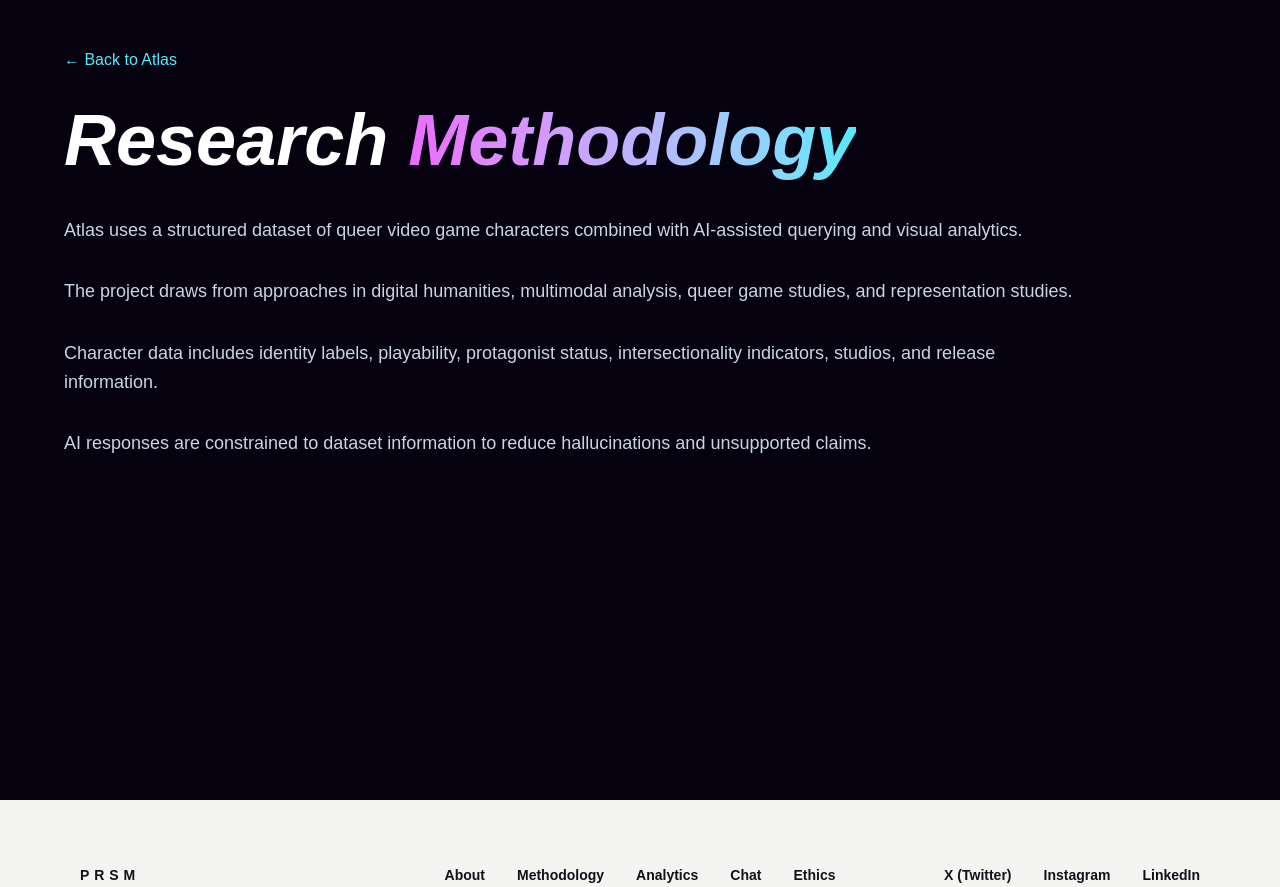
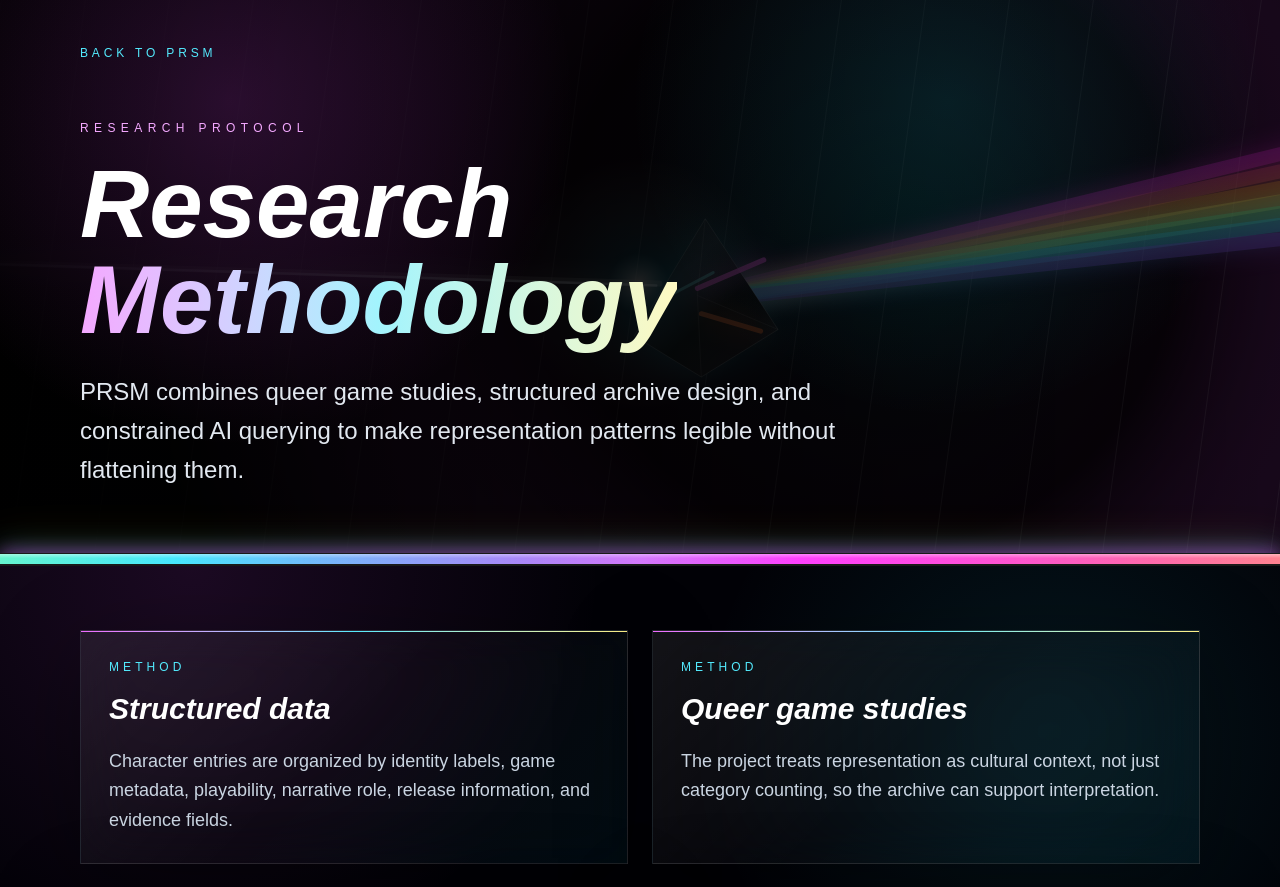
Before and after one commit to renanuhoh-crypto/queer-video-game-character-atlas, a Next.js app: page /methodology in a window 1280 px wide. Shown: the top 887 px of the page. Built offline with nearby package versions, Linux system fonts and the light colour scheme.

Commit message:
apply prism aesthetic to inner pages

```diff
--- a/src/app/about/page.tsx
+++ b/src/app/about/page.tsx
@@ -1,25 +1,51 @@
-import Link from "next/link";
+import PrismPageHero from "@/components/PrismPageHero";
+
+const PANEL =
+  "relative overflow-hidden border border-white/10 bg-[linear-gradient(135deg,rgba(255,255,255,0.075),rgba(255,255,255,0.025)_48%,rgba(34,211,238,0.055))] p-7 shadow-[0_24px_90px_rgba(0,0,0,0.35)] backdrop-blur-xl";
+
+const goals = [
+  {
+    title: "Representation",
+    text: "Make queer video game characters more visible through structured, searchable data.",
+  },
+  {
+    title: "Research",
+    text: "Support analysis of identity, playability, narrative role, intersectionality, and representation quality.",
+  },
+  {
+    title: "Access",
+    text: "Create a public-facing interface where users can ask questions about queer game characters naturally.",
+  },
+];
+
+const quickFacts = [
+  ["Name", "PRSM"],
+  ["Project type", "AI-assisted queer game archive"],
+  ["Focus", "Queer video game characters"],
+  ["Status", "Prototype v1.0"],
+];
 
 export default function AboutPage() {
   return (
-    <main className="min-h-screen bg-[#05010f] px-8 py-10 text-white">
-      <div className="mx-auto max-w-6xl">
-        <Link href="/" className="text-sm text-cyan-300 hover:underline">
-          ← Back to PRSM
-        </Link>
+    <main className="min-h-screen bg-[#020207] text-white">
+      <PrismPageHero
+        eyebrow="Archive identity"
+        title="About"
+        accent="PRSM"
+        description="PRSM is a digital humanities prototype for reading queer game representation through structured data, visual analytics, and AI-assisted querying."
+      />
 
-        <h1 className="mt-8 text-center text-5xl font-black italic">
-          About{" "}
-          <span className="bg-gradient-to-r from-fuchsia-400 via-violet-400 to-cyan-300 bg-clip-text text-transparent">
-            PRSM
-          </span>
-        </h1>
+      <section className="relative px-8 py-16 md:px-14 lg:px-20">
+        <div className="pointer-events-none absolute inset-0 bg-[radial-gradient(circle_at_12%_0%,rgba(217,70,239,0.12),transparent_30%),radial-gradient(circle_at_88%_14%,rgba(34,211,238,0.1),transparent_28%)]" />
 
-        <section className="mt-12 grid gap-10 md:grid-cols-[1fr_340px]">
-          <div className="rounded-3xl border border-white/10 bg-white/[0.04] p-8">
-            <h2 className="text-xl font-black text-cyan-300">Description</h2>
+        <div className="relative z-10 mx-auto grid max-w-[1500px] gap-8 lg:grid-cols-[1.2fr_0.8fr]">
+          <section className={PANEL}>
+            <div className="pointer-events-none absolute inset-x-0 top-0 h-px bg-gradient-to-r from-fuchsia-400 via-cyan-300 to-yellow-200" />
+            <p className="font-mono text-xs uppercase tracking-[0.34em] text-cyan-300">
+              Description
+            </p>
 
-            <div className="mt-4 space-y-5 text-base leading-relaxed text-slate-300">
+            <div className="mt-6 space-y-5 text-lg leading-relaxed text-slate-300">
               <p>
                 PRSM is an AI-assisted research platform for exploring queer
                 representation in video games.
@@ -33,134 +59,73 @@ export default function AboutPage() {
               </p>
 
               <p>
-                PRSM is designed as a living digital humanities prototype: a
-                searchable archive interface that makes patterns of queer game
-                representation easier to explore while keeping the data
-                grounded, structured, and reviewable.
+                PRSM is designed as a living archive interface: a way to make
+                patterns of queer game representation easier to explore while
+                keeping the data grounded, structured, and reviewable.
               </p>
             </div>
-          </div>
+          </section>
 
-          <aside className="rounded-3xl border border-cyan-300/20 bg-cyan-300/10 p-6 text-sm">
-            <h2 className="mb-5 text-lg font-black text-cyan-300">
-              Quick Facts
-            </h2>
+          <aside className={PANEL}>
+            <div className="pointer-events-none absolute inset-x-0 top-0 h-px bg-gradient-to-r from-fuchsia-400 via-cyan-300 to-yellow-200" />
+            <p className="font-mono text-xs uppercase tracking-[0.34em] text-fuchsia-300">
+              Quick facts
+            </p>
 
-            <div className="space-y-5 text-slate-200">
-              <div>
-                <p className="font-black text-white">Name</p>
-                <p>PRSM</p>
-              </div>
-
-              <div>
-                <p className="font-black text-white">Project type</p>
-                <p>AI-assisted queer game archive</p>
-              </div>
-
-              <div>
-                <p className="font-black text-white">Focus</p>
-                <p>Queer video game characters</p>
-              </div>
-
-              <div>
-                <p className="font-black text-white">Status</p>
-                <p>Prototype v1.0</p>
-              </div>
+            <div className="mt-7 space-y-6">
+              {quickFacts.map(([label, value]) => (
+                <div key={label}>
+                  <p className="font-mono text-xs uppercase tracking-[0.24em] text-slate-500">
+                    {label}
+                  </p>
+                  <p className="mt-2 text-lg font-black text-white">{value}</p>
+                </div>
+              ))}
             </div>
           </aside>
-        </section>
+        </div>
 
-        <hr className="my-12 border-white/10" />
+        <div className="relative z-10 mx-auto mt-8 grid max-w-[1500px] gap-6 md:grid-cols-3">
+          {goals.map((goal) => (
+            <section key={goal.title} className={PANEL}>
+              <div className="pointer-events-none absolute inset-x-0 top-0 h-px bg-gradient-to-r from-fuchsia-400 via-cyan-300 to-yellow-200" />
+              <p className="font-mono text-xs uppercase tracking-[0.34em] text-cyan-300">
+                Goal
+              </p>
+              <h2 className="mt-4 text-2xl font-black italic text-white">
+                {goal.title}
+              </h2>
+              <p className="mt-5 leading-relaxed text-slate-300">{goal.text}</p>
+            </section>
+          ))}
+        </div>
 
-        <section>
-          <h2 className="text-center text-3xl font-black italic">
-            Project <span className="text-fuchsia-300">Goals</span>
+        <section className={`${PANEL} relative z-10 mx-auto mt-8 max-w-[1500px]`}>
+          <div className="pointer-events-none absolute inset-x-0 top-0 h-px bg-gradient-to-r from-fuchsia-400 via-cyan-300 to-yellow-200" />
+          <p className="font-mono text-xs uppercase tracking-[0.34em] text-yellow-200">
+            Research framework
+          </p>
+          <h2 className="mt-4 text-3xl font-black italic text-white">
+            A guided archive, not an unrestricted chatbot.
           </h2>
 
-          <div className="mt-8 grid gap-6 md:grid-cols-3">
-            {[
-              [
-                "Representation",
-                "Make queer video game characters more visible through structured, searchable data.",
-              ],
-              [
-                "Research",
-                "Support analysis of identity, playability, narrative role, intersectionality, and representation quality.",
-              ],
-              [
-                "Access",
-                "Create a public-facing interface where users can ask questions about queer game characters naturally.",
-              ],
-            ].map(([title, text]) => (
-              <div
-                key={title}
-                className="rounded-3xl border border-white/10 bg-white/[0.04] p-8 text-center"
-              >
-                <h3 className="font-black text-white">{title}</h3>
-                <div className="mx-auto mt-6 h-12 w-12 rounded-full bg-gradient-to-r from-fuchsia-400 to-cyan-300" />
-                <p className="mt-6 leading-relaxed text-slate-300">{text}</p>
-              </div>
-            ))}
-          </div>
-        </section>
-
-        <hr className="my-12 border-white/10" />
-
-        <section className="rounded-3xl border border-white/10 bg-white/[0.04] p-8">
-          <h2 className="text-center text-3xl font-black italic">
-            Research Framework
-          </h2>
-
-          <div className="mt-8 space-y-5 text-base leading-relaxed text-slate-300">
+          <div className="mt-6 grid gap-6 text-base leading-relaxed text-slate-300 md:grid-cols-3">
             <p>
               PRSM is informed by queer game studies, representation studies,
-              and digital humanities approaches to data visualization and
-              cultural analysis.
+              and digital humanities approaches to data visualization.
             </p>
-
             <p>
               The dataset includes fields such as character name, game title,
               release year, developer, gender, sexuality, identity category,
-              playability, narrative role, confirmation type,
-              intersectionality, and evidence source.
+              playability, narrative role, intersectionality, and evidence.
             </p>
-
             <p>
               The AI component answers using only the structured dataset,
-              allowing PRSM to work as a guided research interface rather than
-              an unrestricted chatbot.
+              allowing PRSM to work as a focused research interface.
             </p>
           </div>
         </section>
-
-        <hr className="my-12 border-white/10" />
-
-        <section>
-          <h2 className="text-center text-3xl font-black italic">
-            Current <span className="text-cyan-300">Scope</span>
-          </h2>
-
-          <div className="mt-8 grid gap-6 md:grid-cols-2">
-            <div className="rounded-3xl border border-white/10 bg-white/[0.04] p-8">
-              <h3 className="font-black text-fuchsia-300">Included</h3>
-              <p className="mt-5 leading-relaxed text-slate-300">
-                Queer video game characters, identity categories, game metadata,
-                playability, narrative role, evidence sources, and visual
-                analytics.
-              </p>
-            </div>
-
-            <div className="rounded-3xl border border-white/10 bg-white/[0.04] p-8">
-              <h3 className="font-black text-cyan-300">In development</h3>
-              <p className="mt-5 leading-relaxed text-slate-300">
-                Expanded datasets, richer source attribution, advanced filters,
-                stronger intersectionality fields, and character comparison
-                tools.
-              </p>
-            </div>
-          </div>
-        </section>
-      </div>
+      </section>
     </main>
   );
 }
--- a/src/app/ethics/page.tsx
+++ b/src/app/ethics/page.tsx
@@ -1,42 +1,72 @@
+import PrismPageHero from "@/components/PrismPageHero";
+
+const PANEL =
+  "relative overflow-hidden border border-white/10 bg-[linear-gradient(135deg,rgba(255,255,255,0.075),rgba(255,255,255,0.025)_48%,rgba(34,211,238,0.055))] p-7 shadow-[0_24px_90px_rgba(0,0,0,0.35)] backdrop-blur-xl";
+
+const principles = [
+  {
+    title: "Partial coverage",
+    text: "PRSM is a research prototype and does not claim exhaustive coverage of queer representation in games.",
+  },
+  {
+    title: "Constrained AI",
+    text: "AI-generated responses are grounded in the available dataset, but mistakes may still occur and should be reviewed critically.",
+  },
+  {
+    title: "Contextual categories",
+    text: "Representation categories and identity labels are socially, culturally, and historically contextual.",
+  },
+  {
+    title: "Critical use",
+    text: "The project is designed to support discussion and inquiry, not produce definitive classifications of identity or value.",
+  },
+];
+
 export default function EthicsPage() {
   return (
-    <main className="min-h-screen bg-[#05010f] px-8 py-12 text-white md:px-16">
+    <main className="min-h-screen bg-[#020207] text-white">
+      <PrismPageHero
+        eyebrow="Critical framework"
+        title="Ethics &"
+        accent="Limitations"
+        description="PRSM treats queer representation data as interpretive material: useful, partial, situated, and always in need of care."
+      />
 
-      <a href="/" className="text-cyan-300 hover:underline">
-        ← Back to Atlas
-      </a>
+      <section className="relative px-8 py-16 md:px-14 lg:px-20">
+        <div className="pointer-events-none absolute inset-0 bg-[radial-gradient(circle_at_15%_0%,rgba(217,70,239,0.12),transparent_30%),radial-gradient(circle_at_82%_20%,rgba(34,211,238,0.1),transparent_28%)]" />
 
-      <h1 className="mt-8 text-5xl font-black italic md:text-7xl">
-        Ethics &{" "}
-        <span className="bg-gradient-to-r from-fuchsia-400 to-cyan-300 bg-clip-text text-transparent">
-          Limitations
-        </span>
-      </h1>
+        <div className="relative z-10 mx-auto grid max-w-[1500px] gap-6 md:grid-cols-2">
+          {principles.map((principle) => (
+            <section key={principle.title} className={PANEL}>
+              <div className="pointer-events-none absolute inset-x-0 top-0 h-px bg-gradient-to-r from-fuchsia-400 via-cyan-300 to-yellow-200" />
+              <p className="font-mono text-xs uppercase tracking-[0.34em] text-cyan-300">
+                Principle
+              </p>
+              <h2 className="mt-4 text-3xl font-black italic text-white">
+                {principle.title}
+              </h2>
+              <p className="mt-5 text-lg leading-relaxed text-slate-300">
+                {principle.text}
+              </p>
+            </section>
+          ))}
+        </div>
 
-      <div className="mt-10 max-w-5xl space-y-8 text-lg leading-relaxed text-slate-300">
-
-        <p>
-          Atlas is a research prototype and does not claim to provide
-          exhaustive coverage of queer representation in games.
-        </p>
-
-        <p>
-          AI-generated responses are constrained by the available dataset,
-          but inaccuracies may still occur.
-        </p>
-
-        <p>
-          Representation categories and identity labels are socially,
-          culturally, and historically contextual.
-        </p>
-
-        <p>
-          The project aims to support critical discussion rather than
-          produce definitive classifications.
-        </p>
-
-      </div>
-
+        <section className={`${PANEL} relative z-10 mx-auto mt-8 max-w-[1500px]`}>
+          <div className="pointer-events-none absolute inset-x-0 top-0 h-px bg-gradient-to-r from-fuchsia-400 via-cyan-300 to-yellow-200" />
+          <p className="font-mono text-xs uppercase tracking-[0.34em] text-fuchsia-300">
+            Use with care
+          </p>
+          <h2 className="mt-4 text-3xl font-black italic text-white">
+            The dataset can reveal patterns, but it cannot replace context.
+          </h2>
+          <p className="mt-5 max-w-4xl text-lg leading-relaxed text-slate-300">
+            PRSM should be read as a tool for guided exploration. Its categories
+            help organize evidence, but representation remains messy, lived,
+            historical, and dependent on interpretation.
+          </p>
+        </section>
+      </section>
     </main>
   );
 }
--- a/src/app/methodology/page.tsx
+++ b/src/app/methodology/page.tsx
@@ -1,43 +1,72 @@
+import PrismPageHero from "@/components/PrismPageHero";
+
+const PANEL =
+  "relative overflow-hidden border border-white/10 bg-[linear-gradient(135deg,rgba(255,255,255,0.075),rgba(255,255,255,0.025)_48%,rgba(34,211,238,0.055))] p-7 shadow-[0_24px_90px_rgba(0,0,0,0.35)] backdrop-blur-xl";
+
+const methods = [
+  {
+    label: "Structured data",
+    text: "Character entries are organized by identity labels, game metadata, playability, narrative role, release information, and evidence fields.",
+  },
+  {
+    label: "Queer game studies",
+    text: "The project treats representation as cultural context, not just category counting, so the archive can support interpretation.",
+  },
+  {
+    label: "AI-assisted querying",
+    text: "Responses are constrained to registered dataset information to reduce unsupported claims and keep answers traceable.",
+  },
+  {
+    label: "Visual analytics",
+    text: "The interface surfaces patterns across identity categories, intersectionality, studios, years, and playable status.",
+  },
+];
+
 export default function MethodologyPage() {
   return (
-    <main className="min-h-screen bg-[#05010f] px-8 py-12 text-white md:px-16">
+    <main className="min-h-screen bg-[#020207] text-white">
+      <PrismPageHero
+        eyebrow="Research protocol"
+        title="Research"
+        accent="Methodology"
+        description="PRSM combines queer game studies, structured archive design, and constrained AI querying to make representation patterns legible without flattening them."
+      />
 
-      <a href="/" className="text-cyan-300 hover:underline">
-        ← Back to Atlas
-      </a>
+      <section className="relative px-8 py-16 md:px-14 lg:px-20">
+        <div className="pointer-events-none absolute inset-0 bg-[radial-gradient(circle_at_15%_0%,rgba(217,70,239,0.12),transparent_30%),radial-gradient(circle_at_82%_20%,rgba(34,211,238,0.1),transparent_28%)]" />
 
-      <h1 className="mt-8 text-5xl font-black italic md:text-7xl">
-        Research{" "}
-        <span className="bg-gradient-to-r from-fuchsia-400 to-cyan-300 bg-clip-text text-transparent">
-          Methodology
-        </span>
-      </h1>
+        <div className="relative z-10 mx-auto grid max-w-[1500px] gap-6 md:grid-cols-2">
+          {methods.map((method) => (
+            <section key={method.label} className={PANEL}>
+              <div className="pointer-events-none absolute inset-x-0 top-0 h-px bg-gradient-to-r from-fuchsia-400 via-cyan-300 to-yellow-200" />
+              <p className="font-mono text-xs uppercase tracking-[0.34em] text-cyan-300">
+                Method
+              </p>
+              <h2 className="mt-4 text-3xl font-black italic text-white">
+                {method.label}
+              </h2>
+              <p className="mt-5 text-lg leading-relaxed text-slate-300">
+                {method.text}
+              </p>
+            </section>
+          ))}
+        </div>
 
-      <div className="mt-10 max-w-5xl space-y-8 text-lg leading-relaxed text-slate-300">
-
-        <p>
-          Atlas uses a structured dataset of queer video game characters
-          combined with AI-assisted querying and visual analytics.
-        </p>
-
-        <p>
-          The project draws from approaches in digital humanities,
-          multimodal analysis, queer game studies, and representation studies.
-        </p>
-
-        <p>
-          Character data includes identity labels, playability,
-          protagonist status, intersectionality indicators, studios,
-          and release information.
-        </p>
-
-        <p>
-          AI responses are constrained to dataset information to reduce
-          hallucinations and unsupported claims.
-        </p>
-
-      </div>
-
+        <section className={`${PANEL} relative z-10 mx-auto mt-8 max-w-[1500px]`}>
+          <div className="pointer-events-none absolute inset-x-0 top-0 h-px bg-gradient-to-r from-fuchsia-400 via-cyan-300 to-yellow-200" />
+          <p className="font-mono text-xs uppercase tracking-[0.34em] text-fuchsia-300">
+            Data boundaries
+          </p>
+          <h2 className="mt-4 text-3xl font-black italic text-white">
+            The archive is built for cautious interpretation.
+          </h2>
+          <p className="mt-5 max-w-4xl text-lg leading-relaxed text-slate-300">
+            PRSM uses available fields rather than guessing missing identity
+            information. When details are absent, the system should surface that
+            absence instead of filling the gap with unsupported inference.
+          </p>
+        </section>
+      </section>
     </main>
   );
 }
--- /dev/null
+++ b/src/components/PrismPageHero.tsx
@@ -0,0 +1,60 @@
+import Link from "next/link";
+import PrismHeroScene from "@/components/PrismHeroScene";
+
+type PrismPageHeroProps = {
+  eyebrow: string;
+  title: string;
+  accent: string;
+  description: string;
+};
+
+export default function PrismPageHero({
+  eyebrow,
+  title,
+  accent,
+  description,
+}: PrismPageHeroProps) {
+  return (
+    <section className="relative overflow-hidden border-b border-white/10 bg-black">
+      <div className="absolute inset-0 opacity-65">
+        <PrismHeroScene />
+      </div>
+
+      <div className="absolute inset-0 bg-[linear-gradient(90deg,rgba(0,0,0,0.96)_0%,rgba(0,0,0,0.76)_44%,rgba(0,0,0,0.38)_100%)]" />
+      <div className="absolute inset-0 bg-[radial-gradient(circle_at_18%_18%,rgba(217,70,239,0.18),transparent_30%),radial-gradient(circle_at_74%_18%,rgba(34,211,238,0.12),transparent_30%)]" />
+
+      <div className="relative z-10 mx-auto max-w-[1700px] px-8 pb-16 pt-10 md:px-14 lg:px-20">
+        <Link
+          href="/"
+          className="font-mono text-xs uppercase tracking-[0.32em] text-cyan-300 transition hover:text-cyan-100"
+        >
+          Back to PRSM
+        </Link>
+
+        <div className="mt-14 max-w-5xl">
+          <p className="font-mono text-xs uppercase tracking-[0.45em] text-fuchsia-300">
+            {eyebrow}
+          </p>
+
+          <h1 className="mt-5 text-6xl font-black italic leading-none tracking-normal md:text-8xl">
+            {title}{" "}
+            <span className="bg-gradient-to-r from-fuchsia-300 via-cyan-200 to-yellow-100 bg-clip-text text-transparent">
+              {accent}
+            </span>
+          </h1>
+
+          <p className="mt-6 max-w-3xl text-xl leading-relaxed text-slate-200 md:text-2xl">
+            {description}
+          </p>
+        </div>
+      </div>
+
+      <div className="prism-bar relative z-10 h-3 overflow-hidden border-y border-white/10 bg-black">
+        <div className="prism-bar__glow" />
+        <div className="prism-bar__spectrum" />
+        <div className="prism-bar__shine" />
+        <div className="prism-bar__core" />
+      </div>
+    </section>
+  );
+}
```
Also changed, not shown: src/app/chat/page.tsx (+25 -30 lines).
